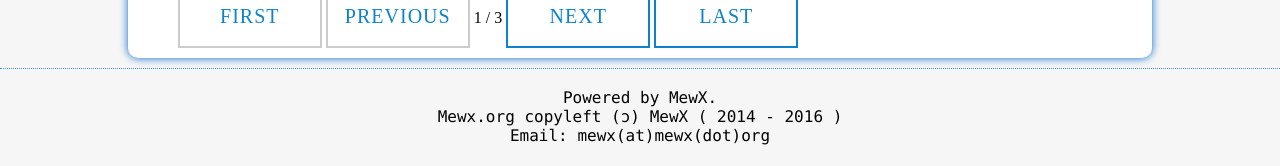
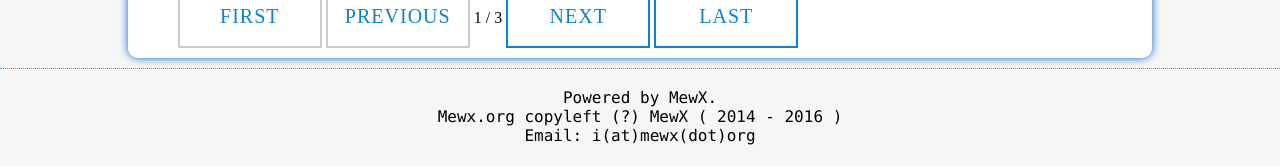
Before and after one commit to MewX/mewx.github.io, a Jekyll site: the page built from index.html, in a window 1280 px wide and 900 px high, scrolled down 2386 px. Shown: the part 731-897 px from the top of the window. Built offline with Jekyll 4.4.1, drawn with Linux system fonts in a browser that asks for light colours; some web fonts are replaced; the list of posts is cut into pages by our own code; comment, search, counter and statistics services are not loaded.

Commit message:
change cnzz style

```diff
--- /dev/null
+++ b/_includes/copyleft.html
@@ -0,0 +1,2 @@
+<br>Powered by MewX.<br>Mewx.org copyleft (?) MewX ( 2014 - 2016 )<br>Email: i(at)mewx(dot)org
+<script type="text/javascript">var cnzz_protocol = (("https:" == document.location.protocol) ? " https://" : " http://");document.write(unescape("%3Cspan id='cnzz_stat_icon_1256335242'%3E%3C/span%3E%3Cscript src='" + cnzz_protocol + "s11.cnzz.com/z_stat.php%3Fid%3D1256335242%26show%3Dpic' type='text/javascript'%3E%3C/script%3E"));</script>
--- a/_layouts/MutiDivPage.html
+++ b/_layouts/MutiDivPage.html
@@ -28,7 +28,7 @@
 		</div>
 		<div class="spaceline"></div>
 	</div>
-	<div id="Copyright"><br>Powered by MewX.<br>Mewx.org copyleft (ɔ) MewX ( 2014 - 2016 )<br>Email: {{ site.email }}</div>
+	<div id="Copyright">{% include copyleft.html %}</div>
 
 
     <!-- Initial top framework -->
--- a/_layouts/testpage.html
+++ b/_layouts/testpage.html
@@ -57,7 +57,7 @@
 		</div>
 		<div class="spaceline"></div>
 	</div>
-	<div id="Copyright"><br>Powered by MewX.<br>Mewx.org copyleft (ɔ) MewX ( 2014 - 2016 )<br>Email: {{ site.email }}</div>
+	<div id="Copyright">{% include copyleft.html %}</div>
 
 
 	<!-- Initial top framework -->
```
